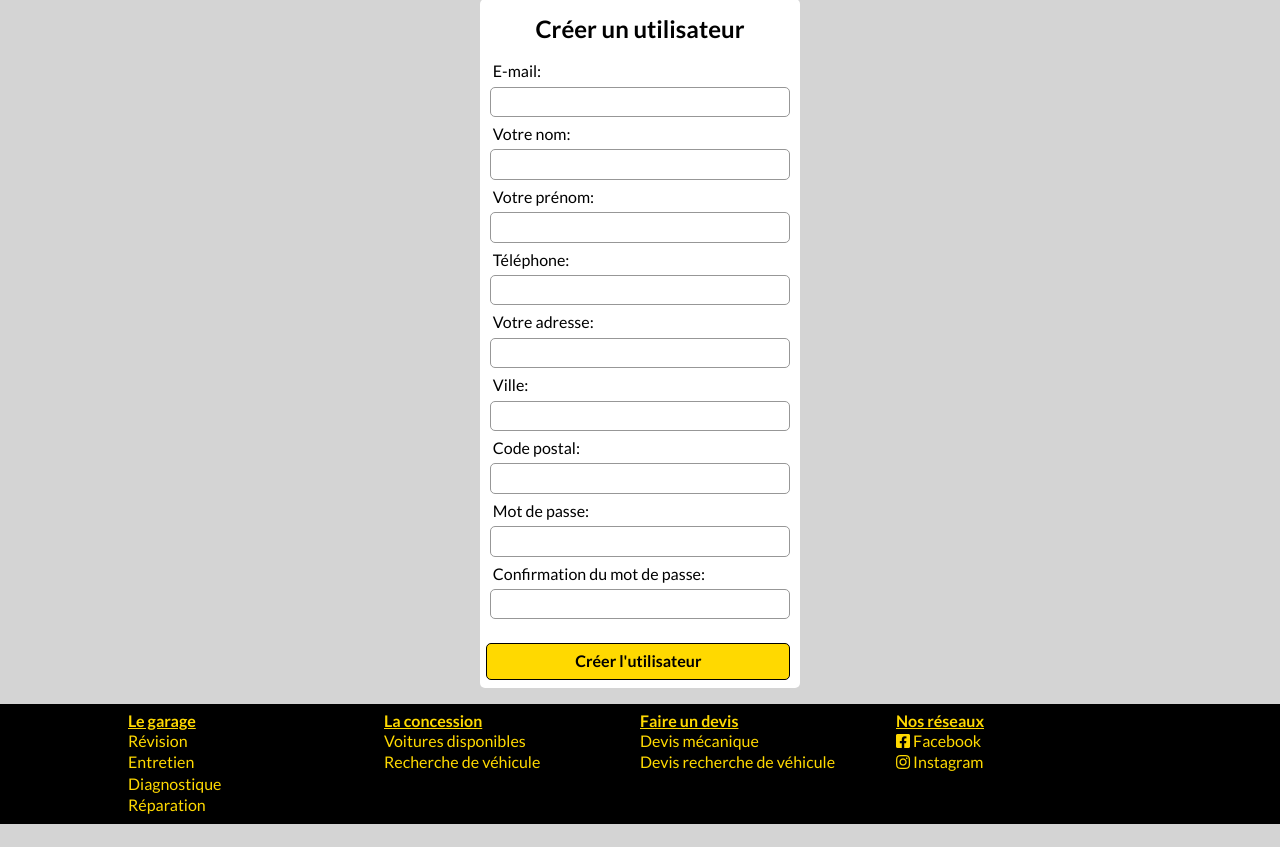
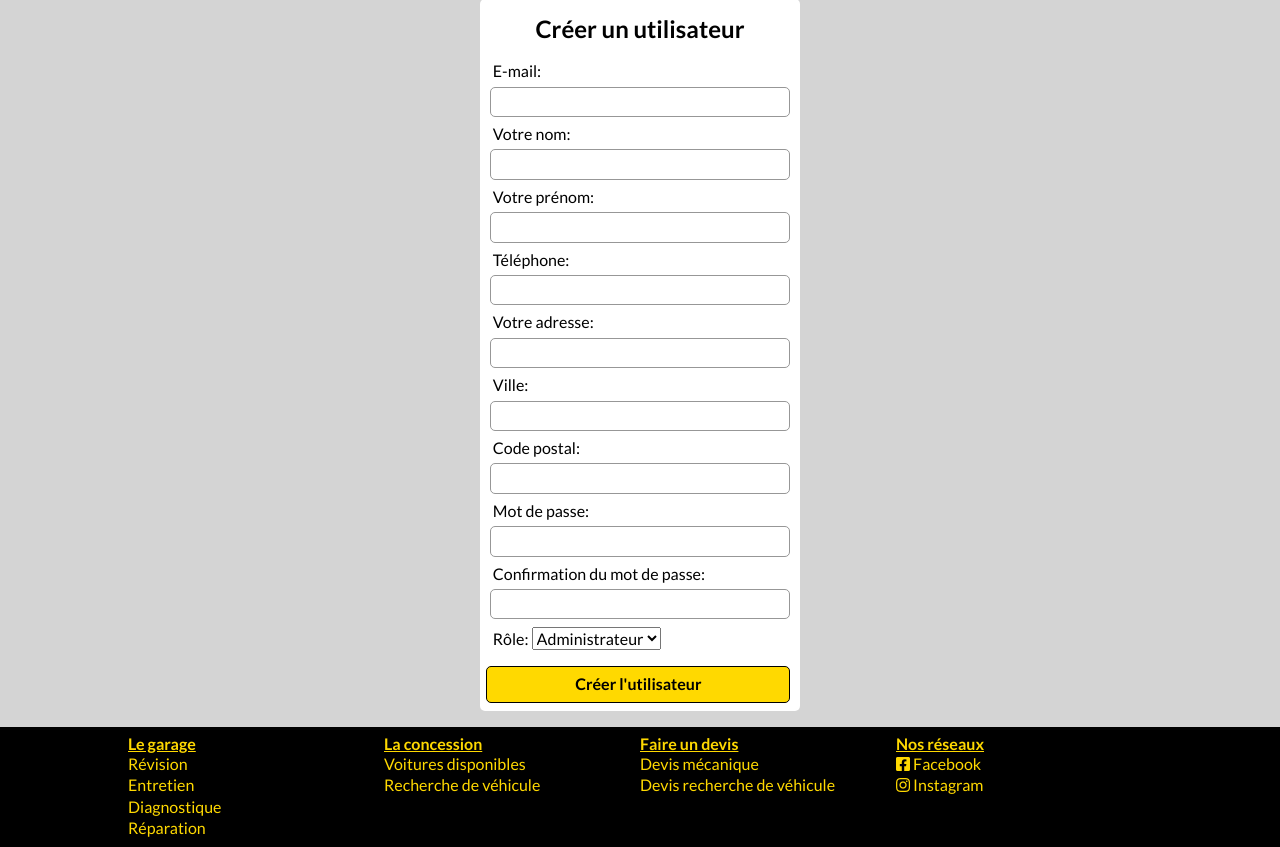
Before and after one commit to antorocca/garage_bvb, a PHP site: page /createU.php in a window 1280 px wide. Shown: the part 183-1030 px from the top of the page. Before the commit the page ends 1007 px from the top, so only its background shows below. Run offline with PHP 8.4, Linux system fonts and the light colour scheme.

Commit message:
18/11
créer user lié a fonction

```diff
--- a/createU.php
+++ b/createU.php
@@ -2,6 +2,7 @@
 session_start();
 require_once 'function/connexion.php';
 require_once 'function/database.php';
+    Submit::submitRegister();
 
 include('include/head.php');
 include('include/header.php');
@@ -34,6 +35,11 @@ include('include/header.php');
         <input class="inputSubscribe" type="password" name="mdp">
     <label>Confirmation du mot de passe:</label>
         <input class="inputSubscribe" type="password" name="mdp2">
+    <label>Rôle:</label>
+        <select name="role">
+            <option value="admin">Administrateur</option>
+            <option value="user">Utilisateur</option>
+        </select>
     <input class="btnSubscribe" type="submit" name="submit" value="Créer l'utilisateur">
 </form>
 
```
Also changed, not shown: include/header.php (+5 -3 lines).
